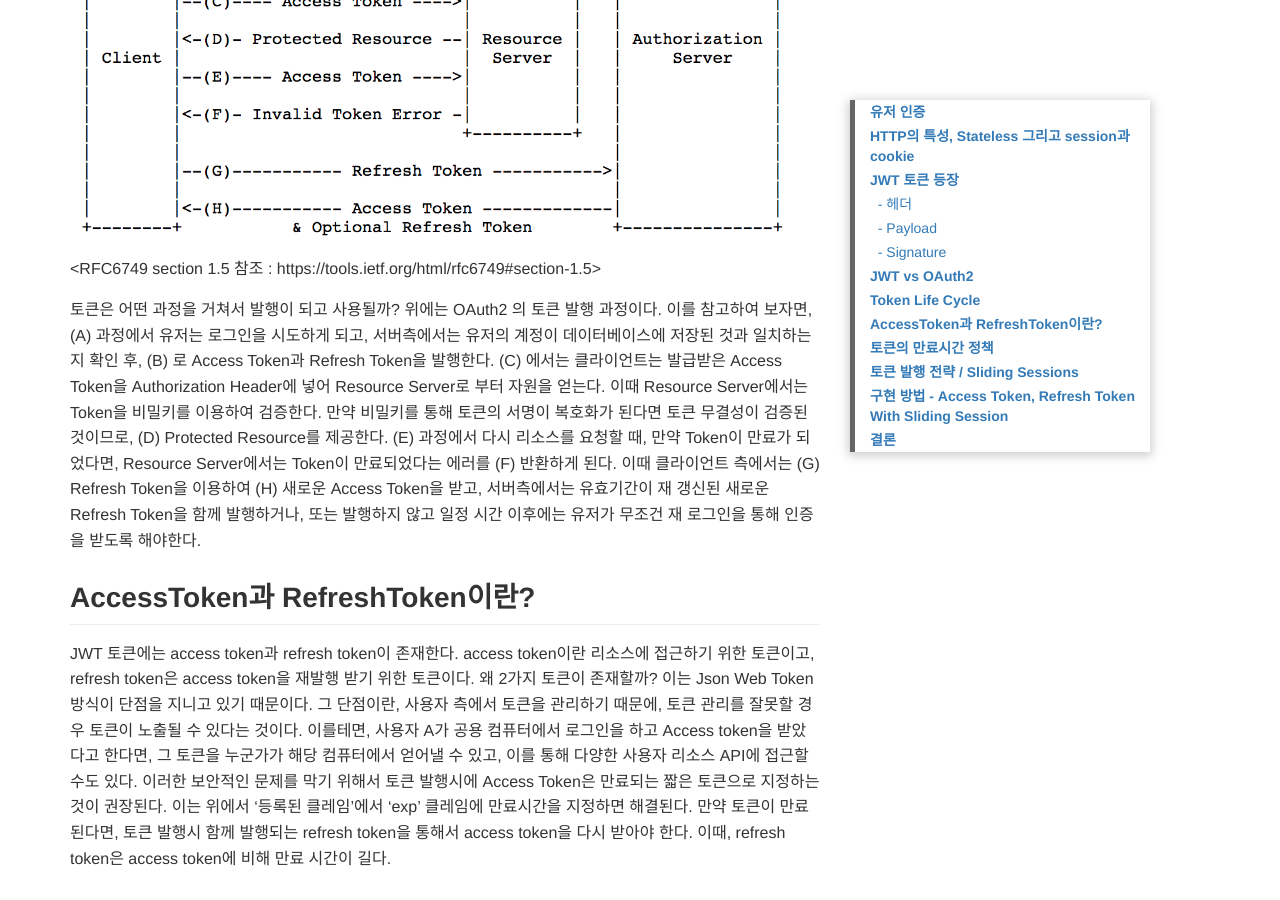
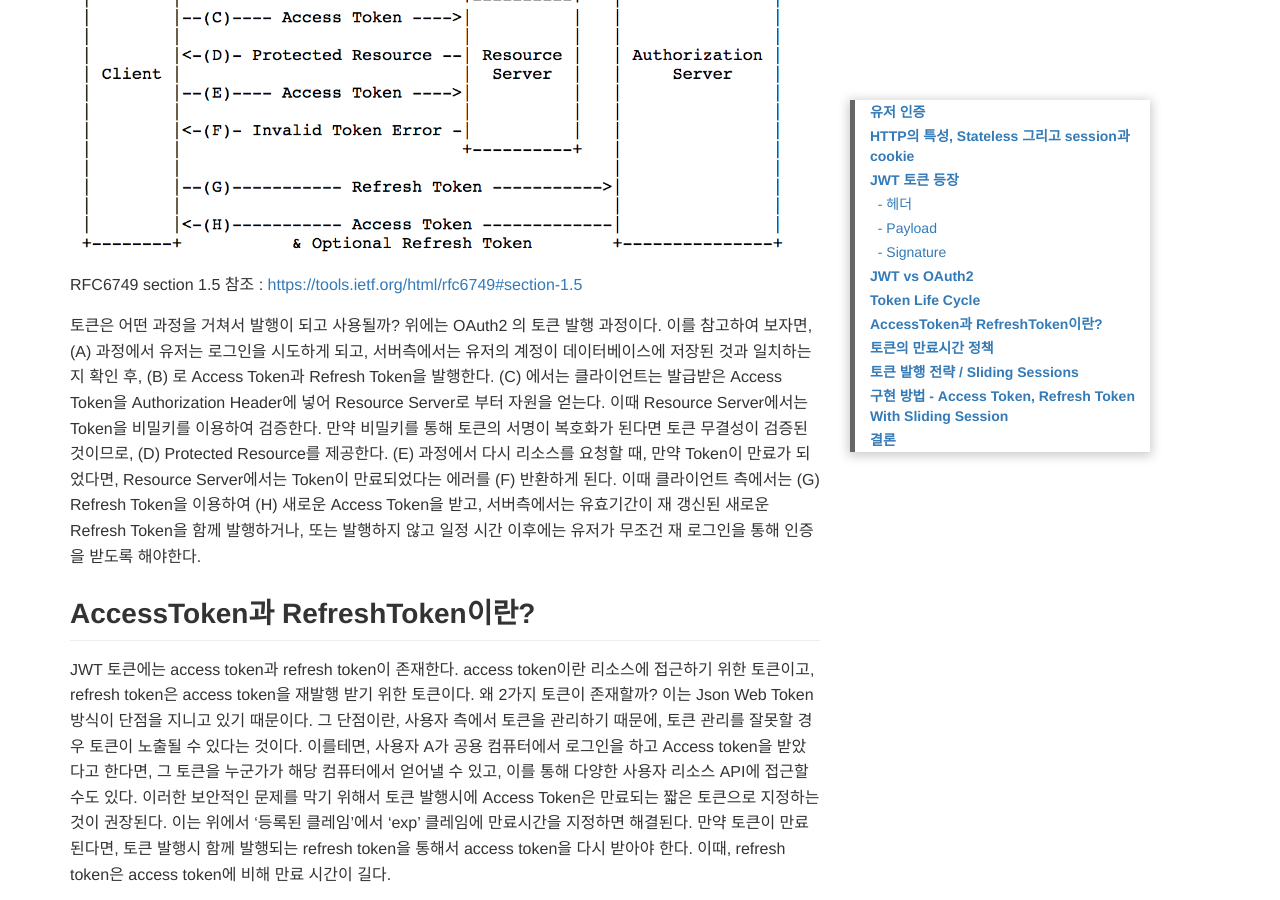
Before and after one commit to heesuk-ahn/heesuk-ahn.github.io, a Jekyll site: the page built from _posts/2019-5-17-jwt-authorization.md, in a window 1280 px wide and 900 px high, scrolled down 3606 px. Built offline with Jekyll 4.4.1, drawn with Linux system fonts in a browser that asks for light colours; our own code applies the rules of GitHub Pages for plain Markdown files; a script that is not in the unit is left out.

Commit message:
doc: refactoring documentation

```diff
--- a/_posts/2019-5-17-jwt-authorization.md
+++ b/_posts/2019-5-17-jwt-authorization.md
@@ -115,7 +114,7 @@
 ## Token Life Cycle
 
 ![token-flow](https://github.com/heesuk-ahn/heesuk-ahn.github.io/blob/master/assets/images/jwt-authorization/token-flow.png?raw=true)
-<RFC6749 section 1.5 참조 : https://tools.ietf.org/html/rfc6749#section-1.5>
+RFC6749 section 1.5 참조 : <https://tools.ietf.org/html/rfc6749#section-1.5>
 
  토큰은 어떤 과정을 거쳐서 발행이 되고 사용될까? 위에는 OAuth2 의 토큰 발행 과정이다. 이를 참고하여 보자면,
 (A) 과정에서 유저는 로그인을 시도하게 되고, 서버측에서는 유저의 계정이 데이터베이스에 저장된 것과 일치하는지 확인 후,
@@ -148,12 +147,12 @@
  일반적으로는 Access Token의 유효시간은 약 1시간 그리고 Refresh Token의 유효 시간은 약 2주일~1달 사이로 책정한다.
 만료시간에 따른 장단점은 무엇일까?
 
-| 짧은 만료 시간을 설정 |
+| | 짧은 만료 시간을 설정 |
 | ------------- |
 | 장점 | 토큰이 혹시 탈취 되더라도 빠르게 만료가 된다. 즉, 보안성이 강화된다.|
 | 단점 | 토큰이 만료가 되면, 해당 토큰으로 서비스에 접근할 수 없다. 보통 401 Unauthorized http error가 발생하게 된다. 이 경우, 사용자가 오랫동안 상주할 경우, 인증이 만료되어 로그인 창으로 바뀔 수 있다.|
 
-| 긴 만료 시간을 설정 |
+| | 긴 만료 시간을 설정 |
 | ------------- |
 | 장점 | 사용자가 로그인을 자주 하지 않아도 된다. 사용 편의성이 증대된다. |
 | 단점 | 토큰이 탈취될 경우 만료되기 전까지 사용이 가능해진다. 보안성이 약화된다. |
```
Also changed, not shown: other parts of _posts/2019-5-17-jwt-authorization.md (+3 -4 lines).
